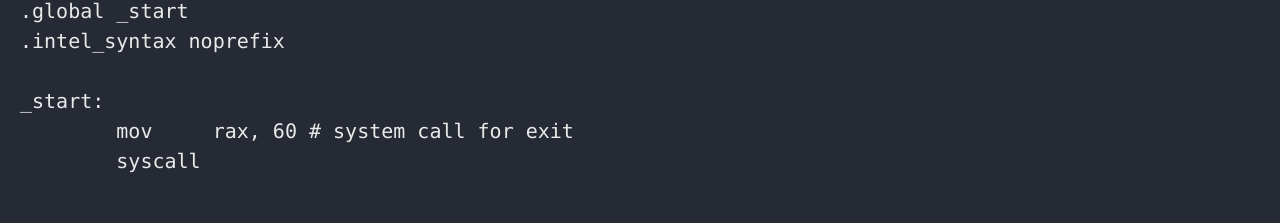
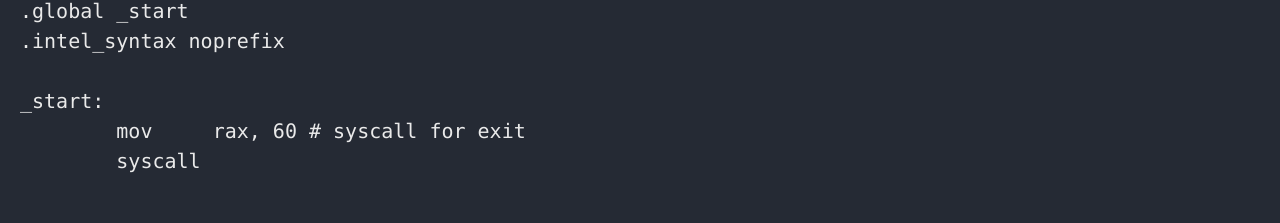
Before and after one commit to Connor-McCartney/Connor-McCartney.github.io, a Jekyll site: the page built from _pages/misc/assembly.md, in a window 1280 px wide. Shown: the part 1302-1525 px from the top of the page. Built offline with Jekyll 4.4.1, drawn with Linux system fonts in a browser that asks for light colours; cached includes are drawn as plain includes.

Commit message:
Update assembly.md

````diff
--- a/_pages/misc/assembly.md
+++ b/_pages/misc/assembly.md
@@ -53,6 +53,6 @@ It segfaults because there's no exit syscall, so let's make that.
 .intel_syntax noprefix
 
 _start:
-	mov 	rax, 60 # system call for exit
+	mov 	rax, 60 # syscall for exit
 	syscall
 ```
````
